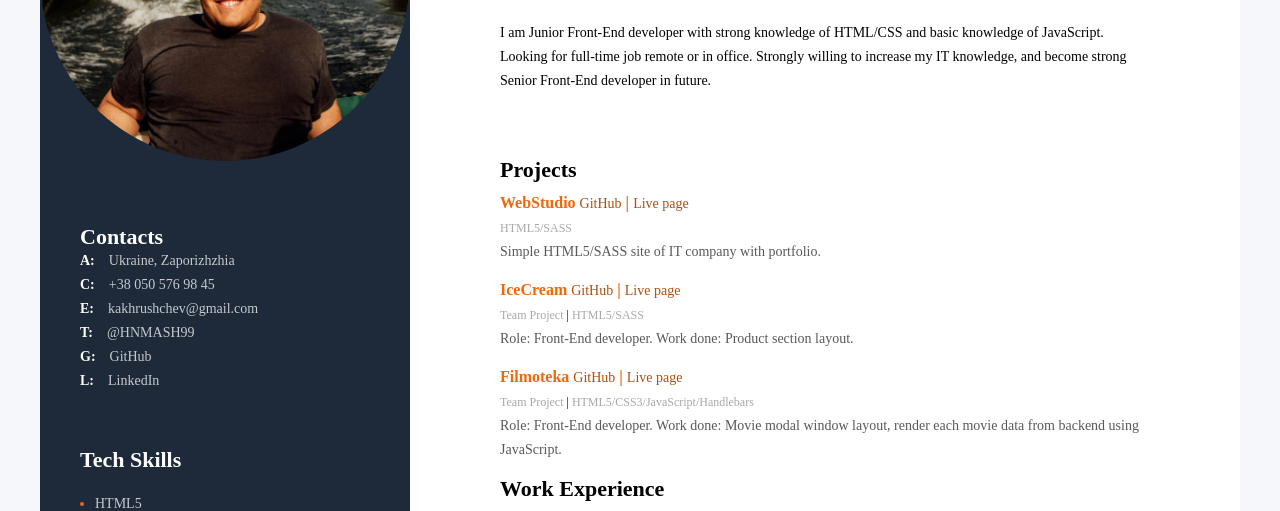
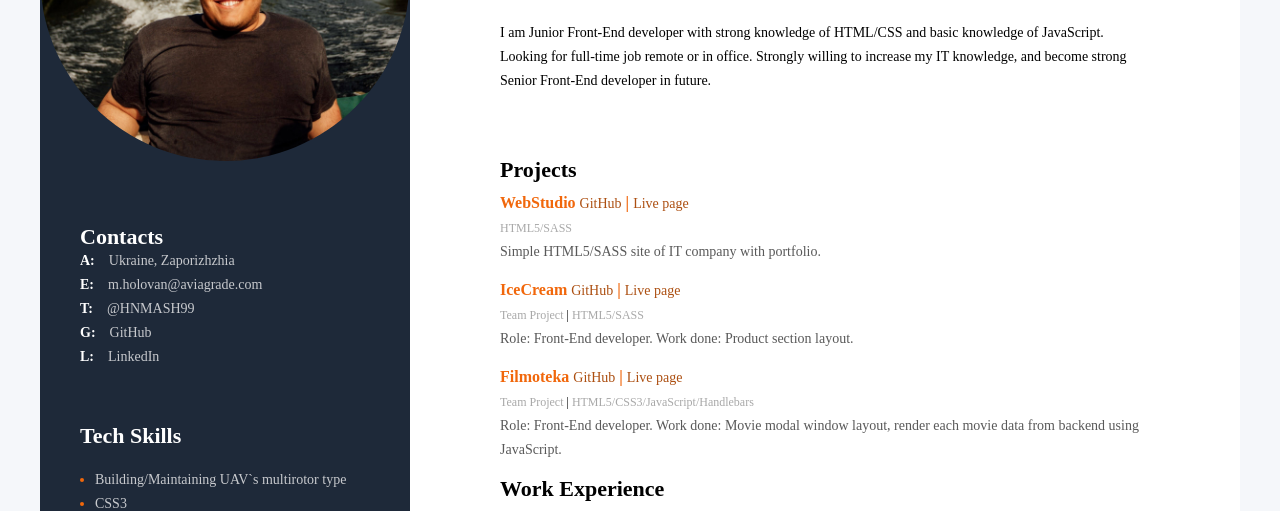
Before and after one commit to NikitaHolovan/resume-nh, a plain HTML site: page index.html in a window 1280 px wide. Shown: the part 289-800 px from the top of the page. Drawn offline with Linux system fonts and the light colour scheme.

Commit message:
Update index.html

```diff
--- a/index.html
+++ b/index.html
@@ -32,16 +32,16 @@
               >Ukraine, Zaporizhzhia
             </a>
           </div>
-          <div>
+          <!--div>
             <span class="contacts-link-type">C:</span>
             <a class="contacts-link" href="tel:380505769845"
               >+38 050 576 98 45</a
             >
-          </div>
+        </div -->
           <div>
             <span class="contacts-link-type">E:</span>
-            <a class="contacts-link" href="mailto:kakhrushchev@gmail.com"
-              >kakhrushchev@gmail.com</a
+            <a class="contacts-link" href="mailto:m.holovan@aviagrade.com"
+              >m.holovan@aviagrade.com</a
             >
           </div>
           <div>
@@ -71,7 +71,7 @@
           <h3 class="skills-title">Tech Skills</h3>
           <ul>
             <li class="skills-item">
-              <span class="skills-text"> HTML5 </span>
+              <span class="skills-text"> Building/Maintaining UAV`s multirotor type </span>
             </li>
             <li class="skills-item">
               <span class="skills-text"> CSS3 </span>
```
